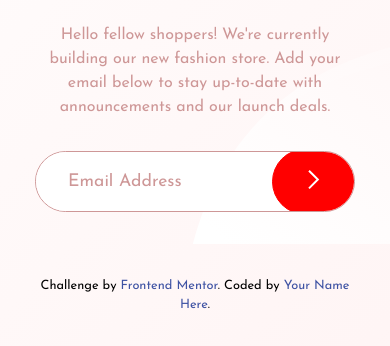
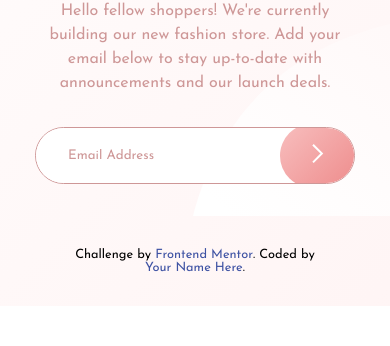
Before and after one commit to Kevin-Kigotho/Base-Apparel-Coming-Soon, a plain HTML site: page index.html in a window 390 px wide. Shown: the part 612-958 px from the top of the page. After the commit the page ends 918 px from the top, so only its background shows below. Drawn offline with Linux system fonts and the light colour scheme.

Commit message:
Mobile first design done

```diff
--- a/css/style.css
+++ b/css/style.css
@@ -34,10 +34,12 @@
 
 a {
   text-decoration: none;
+  display: inline-block;
 }
 
 img {
   width: 100%;
+  display: inline-block;
 }
 
 input[type="email"] {
@@ -53,24 +55,35 @@ body {
   background-image: var(--linear-gradient-light);
 }
 
-/* Content Section */
+/* Header Section */
 
-.content {
+header {
+  display: flex;
+  flex-direction: column;
   background-image: url("../images/bg-pattern-desktop.svg");
   background-size: cover;
   background-repeat: no-repeat;
   background-position: top center;
+  overflow-x: hidden;
 }
 
-.content nav {
+/* Navbar */
+.intro nav {
   padding: var(--page-padding);
 }
 
-.content nav a img {
+.intro .navbar img {
   width: 7rem;
 }
 
+/* Content Section */
+
+.content .content__img {
+  /* border: 2px solid red; */
+}
+
 .content .content__text {
+  /* border: 2px solid red; */
   padding: var(--page-padding);
   text-align: center;
   margin-top: 3rem;
@@ -79,7 +92,7 @@ body {
 .content .content__text h1 {
   text-transform: uppercase;
   letter-spacing: 0.5rem;
-  font-size: 3.5rem;
+  font-size: 3rem;
   font-weight: 600;
 }
 
@@ -107,7 +120,7 @@ form .form-container input {
   width: 100%;
   outline: none !important;
   border: none;
-  font-size: 1.1rem;
+  /* font-size: 1rem; */
 }
 
 form .form-container input::placeholder {
@@ -116,16 +129,17 @@ form .form-container input::placeholder {
 
 form .form-container button {
   position: absolute;
-  border: 1px solid red;
-  border-radius: 3rem;
+  /* border: 1px solid red; */
+  border-radius: 5rem;
   /* top: 50%;
   right: 0; */
   position: absolute;
   top: 50%;
   right: -2px;
   transform: translate(-0%, -50%);
-  padding: 1.3rem 2.2rem;
-  background-color: red;
+  padding: 1.3rem 2rem;
+  background-image: var(--linear-gradient-red);
+  border: none;
 }
 
 /* Footer */
@@ -133,7 +147,7 @@ form .form-container button {
   font-size: 0.8rem;
   text-align: center;
   padding: 2rem 9%;
-  line-height: 1.5;
+  /* line-height: 1.5; */
 }
 .attribution a {
   color: hsl(228, 45%, 44%);
--- a/index.html
+++ b/index.html
@@ -22,9 +22,9 @@
   <body>
     <main>
       <div class="container">
-        <header class="content">
+        <header class="intro">
           <!-- Logo -->
-          <nav>
+          <nav class="navbar">
             <a href="index.html" class="logo"
               ><img src="images/logo.svg" alt="logo"
             /></a>
```
